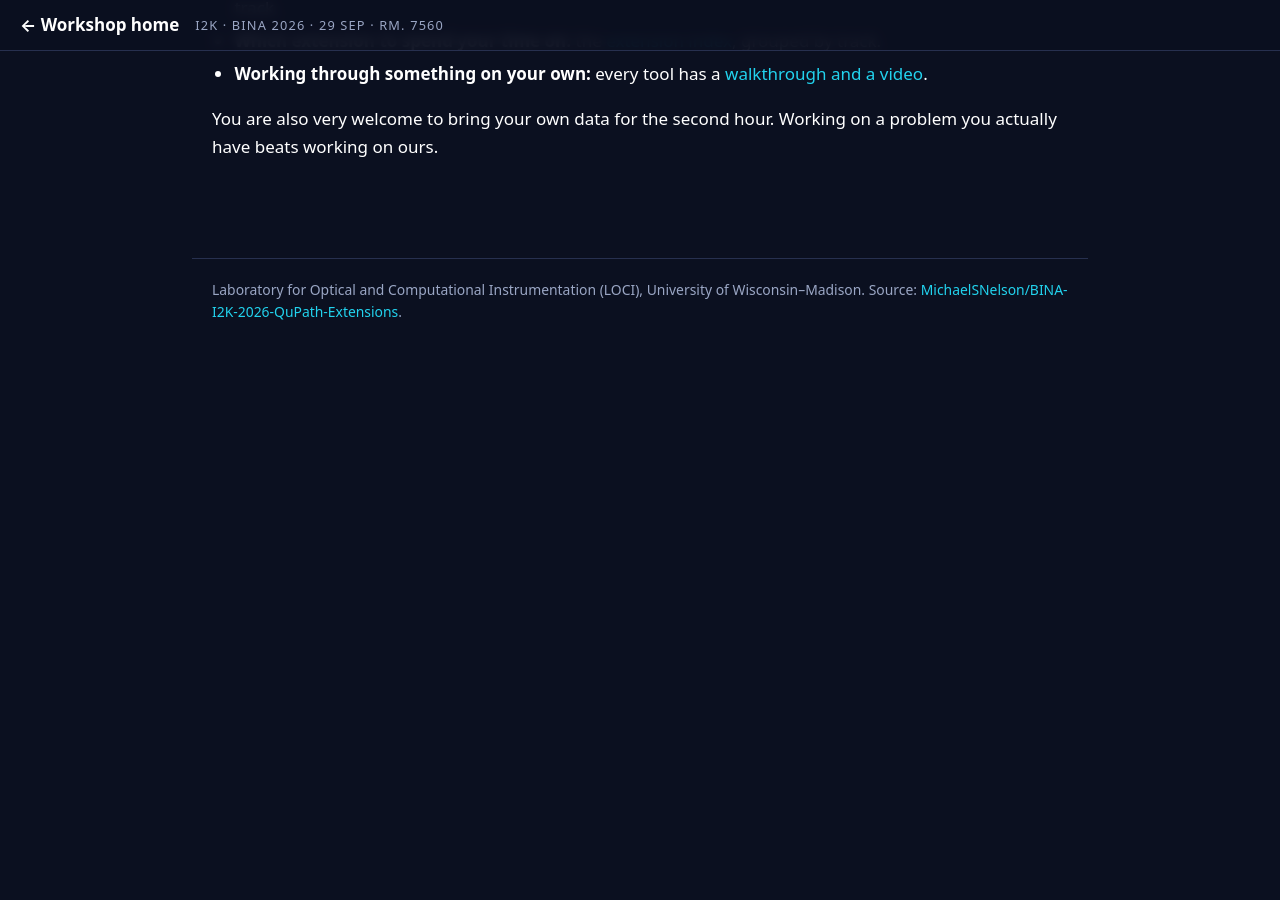
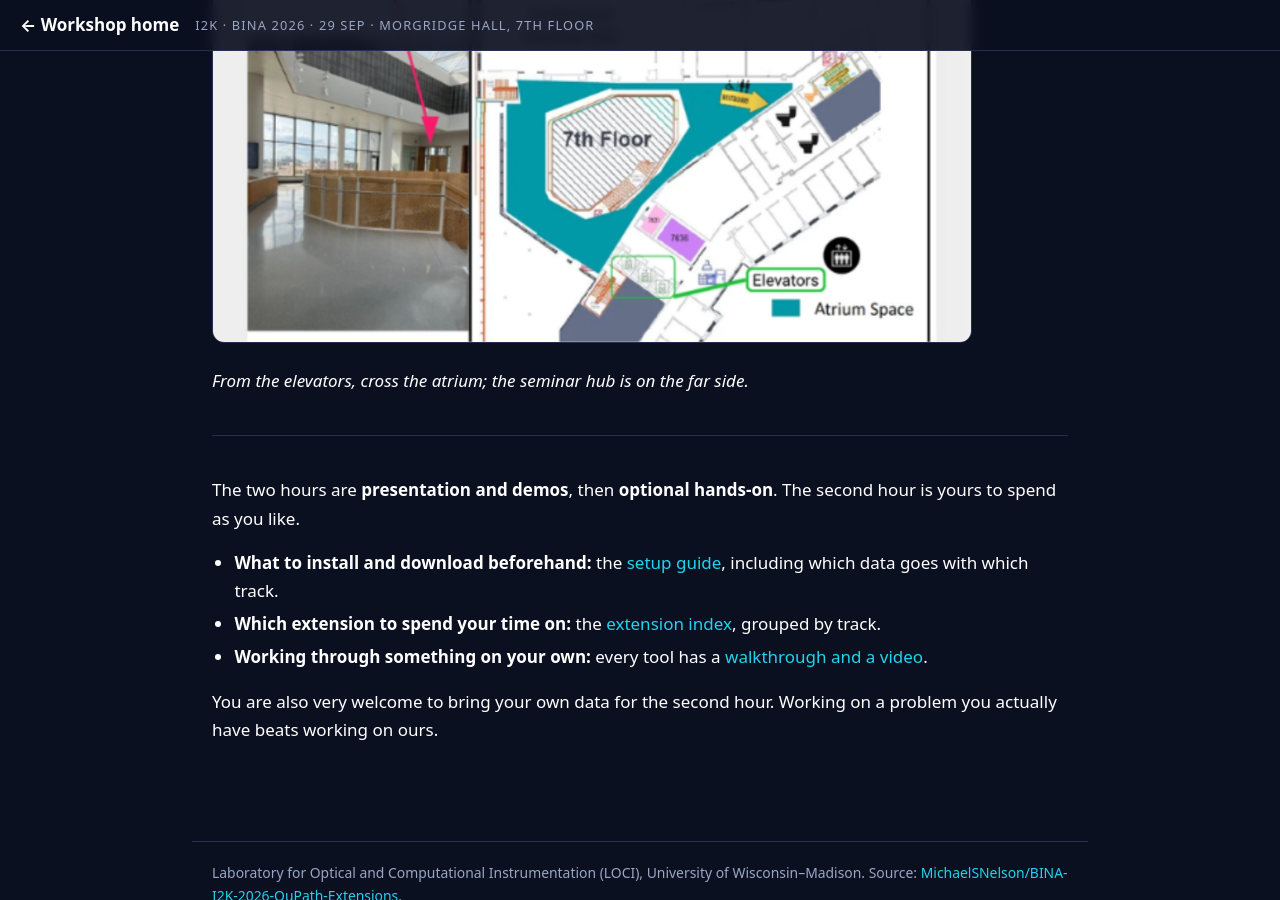
Before and after one commit to MichaelSNelson/BINA-I2K-2026-QuPath-Extensions, a Jekyll site: the page built from docs/schedule.md, in a window 1280 px wide and 900 px high, scrolled down 1249 px. Built offline with Jekyll 4.4.1, drawn with Linux system fonts in a browser that asks for light colours; before the commit the page ends 1654 px from its top, so only the background shows below that.

Commit message:
Schedule: 7th-floor plan; header eyebrow names the floor, not a room number
Claude-Session: https://claude.ai/code/session_01KwiACUr5MacuDvqp74c96o

```diff
--- a/_layouts/default.html
+++ b/_layouts/default.html
@@ -100,7 +100,7 @@ img.icon-lg{height:1.7em; width:auto; border:0; border-radius:0; vertical-align:
 <body>
 <div class="topbar">
   <a class="home" href="{{ site.baseurl }}/">&#8592; Workshop home</a>
-  <span class="eyebrow">I2K &middot; BINA 2026 &middot; 29 Sep &middot; Rm. 7560</span>
+  <span class="eyebrow">I2K &middot; BINA 2026 &middot; 29 Sep &middot; Morgridge Hall, 7th floor</span>
 </div>
 <div class="wip"><div class="wrapinner">
   <b>This site is still being built.</b> Everything about the extensions &mdash; setup, guides,
--- a/docs/schedule.md
+++ b/docs/schedule.md
@@ -31,6 +31,10 @@ spend the second hour on your own data instead of ours.
 | **Location** | Morgridge Hall, 7th floor, WARF Centennial Seminar Hub |
 | **Format** | Hour 1 presentation and demos · Hour 2 optional hands-on |
 
+<img src="../images/venue/morgridge-7th-floor.png" alt="Floor plan of the 7th floor of Morgridge Hall. The WARF Centennial Seminar Hub is at the top left, marked with an arrow labeled I2KxBINA 2026 Workshops. The teal atrium space runs diagonally through the middle, with restrooms to its upper right and the elevators at the lower right. A photo at the left shows the atrium railing and the seminar hub doors beyond it" width="760">
+
+*From the elevators, cross the atrium; the seminar hub is on the far side.*
+
 ---
 
 The two hours are **presentation and demos**, then **optional hands-on**. The second hour is
```
Also changed, not shown: images/venue/morgridge-7th-floor.png (added).
